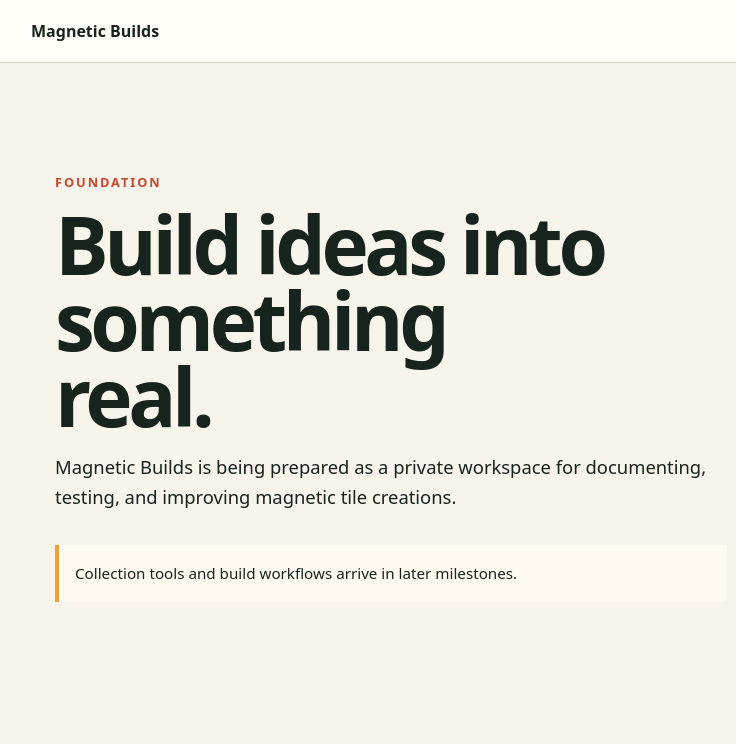
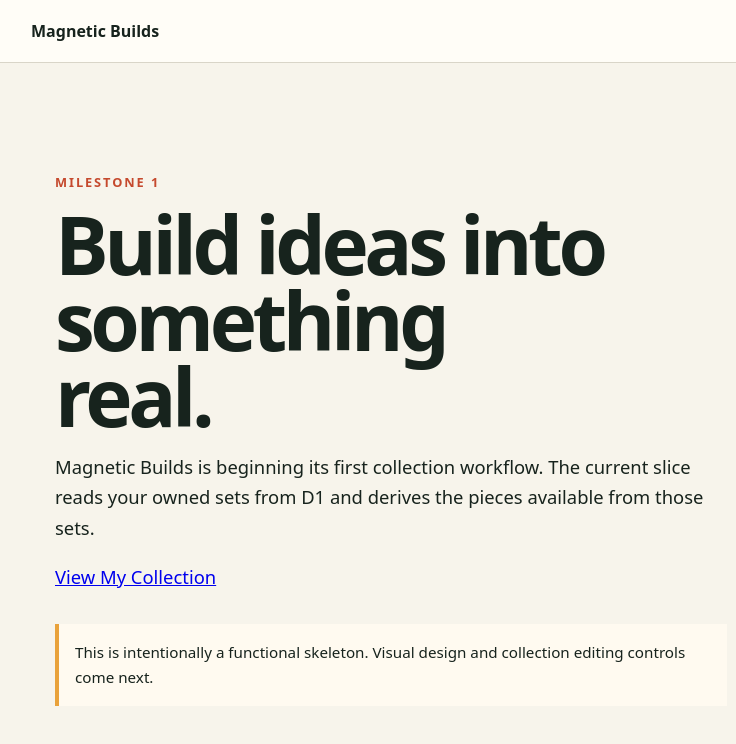
Before and after one commit to kaylasreynolds/magnetic-builds, a Next.js app: page / in a window 1280 px wide. Shown: the top 744 px of the page, without its empty margins (193-929 px from the left). Built offline with nearby package versions, Linux system fonts and the light colour scheme.

Commit message:
feat: link foundation shell to collection overview

```diff
--- a/src/app/page.tsx
+++ b/src/app/page.tsx
@@ -1,3 +1,17 @@
+import Link from "next/link";
+
 export default function Home() {
-  return <section><p className="eyebrow">Foundation</p><h1>Build ideas into something real.</h1><p>Magnetic Builds is being prepared as a private workspace for documenting, testing, and improving magnetic tile creations.</p><p className="note">Collection tools and build workflows arrive in later milestones.</p></section>;
+  return (
+    <section>
+      <p className="eyebrow">Milestone 1</p>
+      <h1>Build ideas into something real.</h1>
+      <p>
+        Magnetic Builds is beginning its first collection workflow. The current slice reads your owned sets from D1 and derives the pieces available from those sets.
+      </p>
+      <p>
+        <Link href="/collection">View My Collection</Link>
+      </p>
+      <p className="note">This is intentionally a functional skeleton. Visual design and collection editing controls come next.</p>
+    </section>
+  );
 }
```
